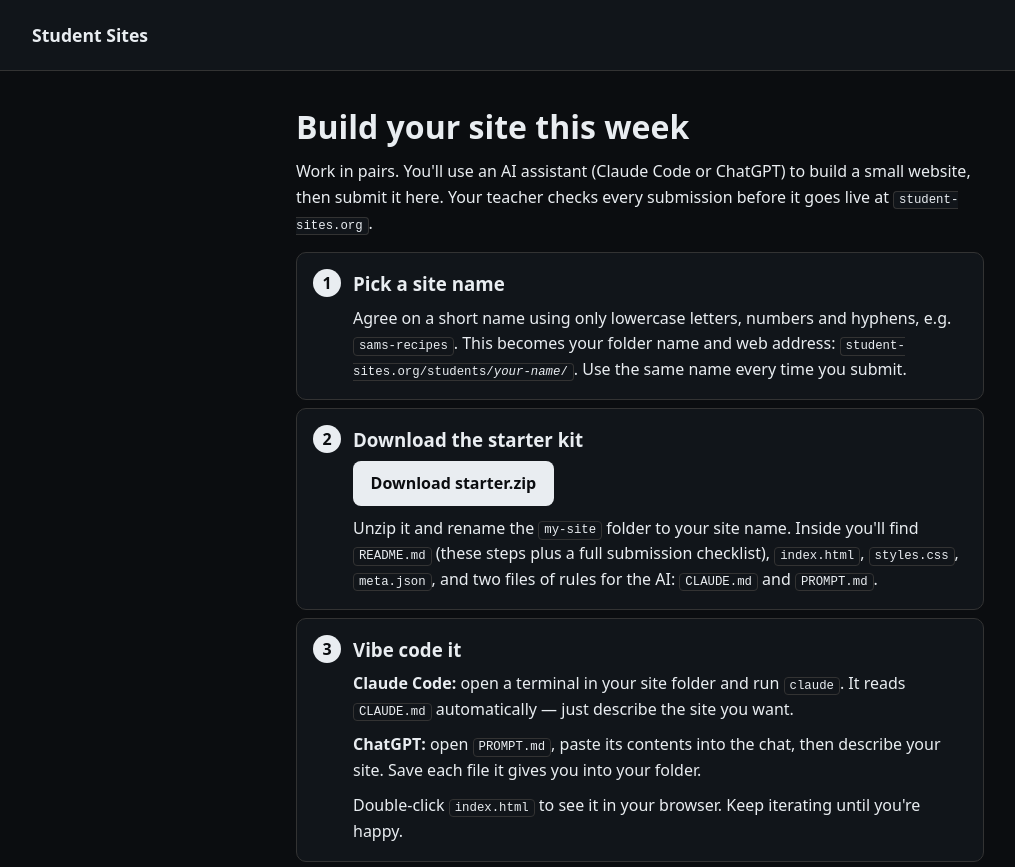
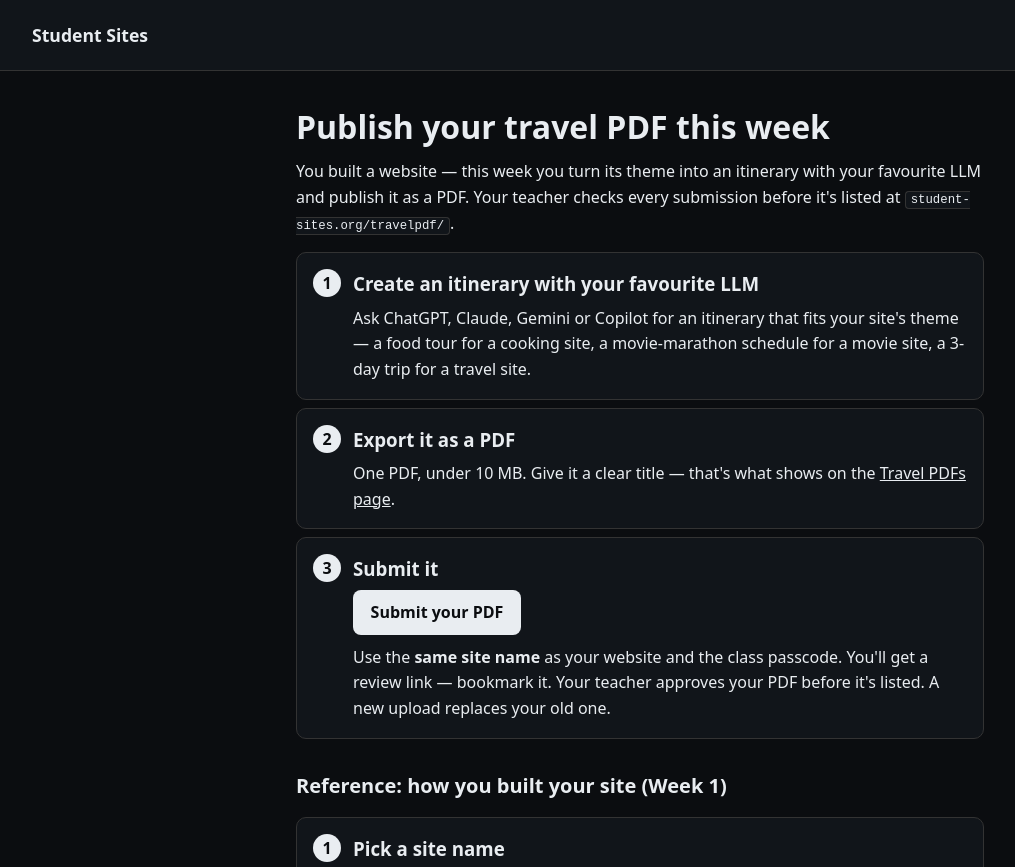
Before and after one commit to achakerian/student-sites, a plain HTML site: page start/index.html in a window 1280 px wide. Shown: the top 867 px of the page, without its empty margins (0-1015 px from the left). Drawn offline with Linux system fonts and the light colour scheme.

Commit message:
Make travel PDF the headline activity on start page and homepage CTA

```diff
--- a/start/index.html
+++ b/start/index.html
@@ -12,9 +12,26 @@
   </header>
 
   <main class="page">
-    <h1>Build your site this week</h1>
-    <p>Work in pairs. You'll use an AI assistant (Claude Code or ChatGPT) to build a small website, then submit it here. Your teacher checks every submission before it goes live at <code>student-sites.org</code>.</p>
+    <h1>Publish your travel PDF this week</h1>
+    <p>You built a website — this week you turn its theme into an itinerary with your favourite LLM and publish it as a PDF. Your teacher checks every submission before it's listed at <code>student-sites.org/travelpdf/</code>.</p>
 
+    <ol class="steps">
+      <li>
+        <h3>Create an itinerary with your favourite LLM</h3>
+        <p>Ask ChatGPT, Claude, Gemini or Copilot for an itinerary that fits your site's theme — a food tour for a cooking site, a movie-marathon schedule for a movie site, a 3-day trip for a travel site.</p>
+      </li>
+      <li>
+        <h3>Export it as a PDF</h3>
+        <p>One PDF, under 10 MB. Give it a clear title — that's what shows on the <a href="../travelpdf/">Travel PDFs page</a>.</p>
+      </li>
+      <li>
+        <h3>Submit it</h3>
+        <p><a class="btn" href="../travelpdf/submit/">Submit your PDF</a></p>
+        <p>Use the <strong>same site name</strong> as your website and the class passcode. You'll get a review link — bookmark it. Your teacher approves your PDF before it's listed. A new upload replaces your old one.</p>
+      </li>
+    </ol>
+
+    <h2>Reference: how you built your site (Week 1)</h2>
     <ol class="steps">
       <li>
         <h3>Pick a site name</h3>
@@ -43,23 +60,6 @@
       </li>
     </ol>
 
-    <h2>This week: upload your travel PDF</h2>
-    <ol class="steps">
-      <li>
-        <h3>Create an itinerary with your favourite LLM</h3>
-        <p>Ask ChatGPT, Claude, Gemini or Copilot for an itinerary that fits your site's theme — a food tour for a cooking site, a movie-marathon schedule for a movie site, a 3-day trip for a travel site.</p>
-      </li>
-      <li>
-        <h3>Export it as a PDF</h3>
-        <p>One PDF, under 10 MB. Give it a clear title — that's what shows on the <a href="../travelpdf/">Travel PDFs page</a>.</p>
-      </li>
-      <li>
-        <h3>Submit it</h3>
-        <p><a class="btn" href="../travelpdf/submit/">Submit your PDF</a></p>
-        <p>Use the <strong>same site name</strong> as your website and the class passcode. You'll get a review link; your teacher approves it before it's listed at <code>student-sites.org/travelpdf/</code>. A new upload replaces your old one.</p>
-      </li>
-    </ol>
-
     <h2>The rules (short version)</h2>
     <ul>
       <li>Plain HTML, CSS and JavaScript. Everything inside your one folder, under 10 MB.</li>
```
Also changed, not shown: index.html (+1 -1 lines).
